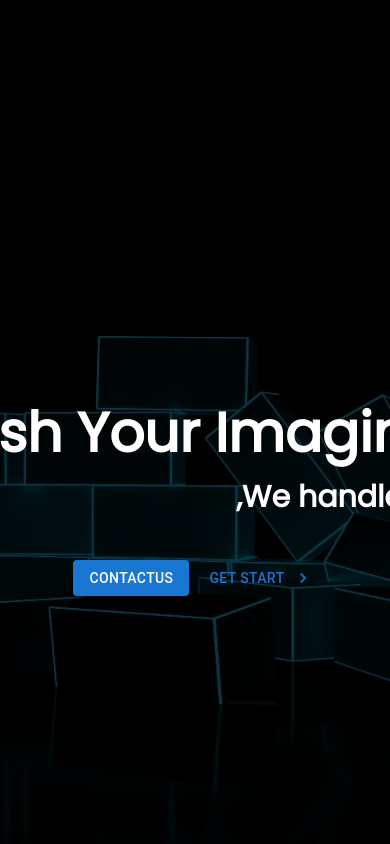
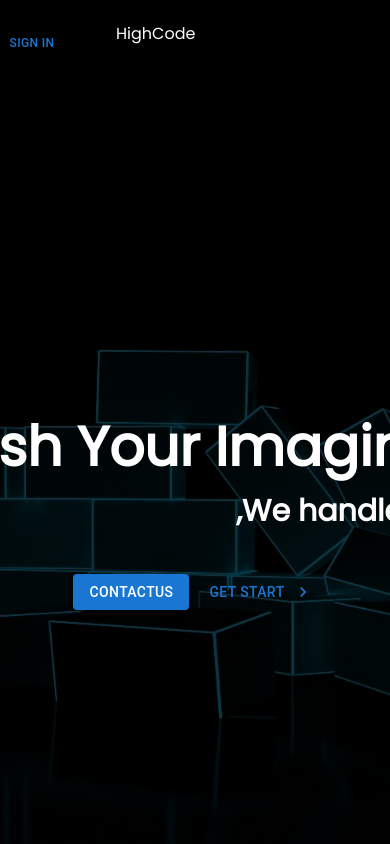
Before and after one commit to Shayangstp/highCodeWebsite, a Next.js app: page / in a window 390 px wide. Shown: the top 844 px of the page. Built offline with nearby package versions, Linux system fonts and the light colour scheme.

Commit message:
responsive nav

```diff
--- a/app/components/Nav.jsx
+++ b/app/components/Nav.jsx
@@ -74,7 +74,7 @@ const Nav = () => {
   return (
     <div className="bg-transparent border-none p-2">
       <div className="grid grid-cols-5 text-blue-gray-900">
-        <div className="col-span-1 flex justify-center  p-2">
+        <div className="lg:col-span-1 flex justify-center  p-2">
           <Link
             href="/"
             className="text-center ms-10 mr-4 cursor-pointer py-1.5 text-white"
@@ -82,7 +82,7 @@ const Nav = () => {
             HighCode
           </Link>
         </div>
-        <div className="col-span-3 flex justify-center  p-2">
+        <div className="lg:col-span-3 flex justify-center  p-2">
           <div className="hidden lg:block mt-2">{navList}</div>
         </div>
         <div className="">
@@ -100,10 +100,17 @@ const Nav = () => {
             >
               <span className="text-[12px]">Sign in</span>
             </Button>
-            <div>
-              <AppBar position="static" className="bg-transparent lg:hidden">
-                {/* <Toolbar> */}
+            {/* the drwer */}
+            <div className="col-span-5 lg:col-span-0">
+              <div className="bg-transparent lg:hidden flex justify-between w-[100vw]">
+                <Link
+                  href="/"
+                  className="text-center ms-10 mr-4 cursor-pointer py-1.5 text-white"
+                >
+                  HighCode
+                </Link>
                 <IconButton
+                  className="text-white me-10"
                   edge="start"
                   color="inherit"
                   aria-label="menu"
@@ -111,8 +118,7 @@ const Nav = () => {
                 >
                   <Menu />
                 </IconButton>
-                {/* </Toolbar> */}
-              </AppBar>
+              </div>
 
               <Drawer anchor="right" open={isDrawerOpen} onClose={toggleDrawer}>
                 <div className="bg-gray-900 h-[100vh]">
```
